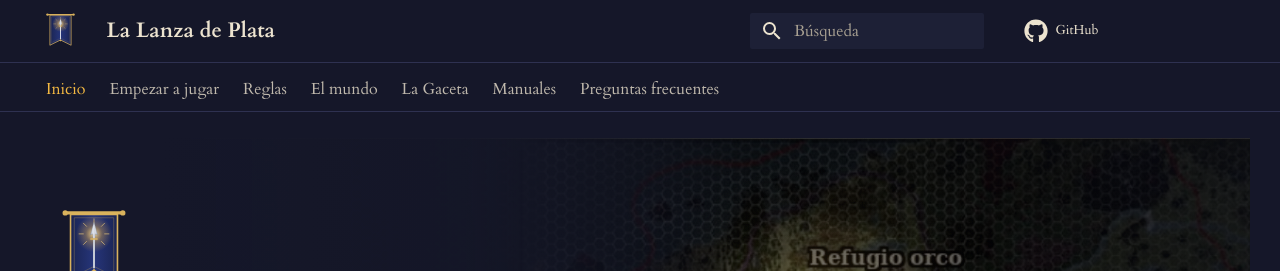
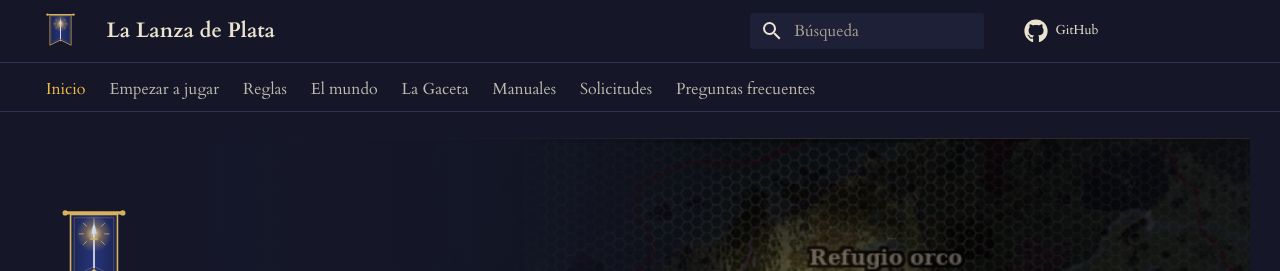
Before and after one commit to MagicFlee-hue/lanza-de-plata, an MkDocs documentation site: the page built from docs/index.md, in a window 1280 px wide and 900 px high. Shown: the top 271 px of the window. Built offline with MkDocs 1.6.1 and Material for MkDocs 9.7.7, drawn with Linux system fonts in a browser that asks for light colours; comment, search, counter and statistics services are not loaded.

Commit message:
Update mkdocs.yml

```diff
--- a/mkdocs.yml
+++ b/mkdocs.yml
@@ -88,4 +88,5 @@ nav:
       - Caballero Sagrado: documentos/caballero-sagrado.md
       - Sabio: documentos/sabio.md
       - Blackthunderpowder: documentos/blackthunderpowder.md
+  - Solicitudes: solicitudes.md
   - Preguntas frecuentes: faq.md
```
